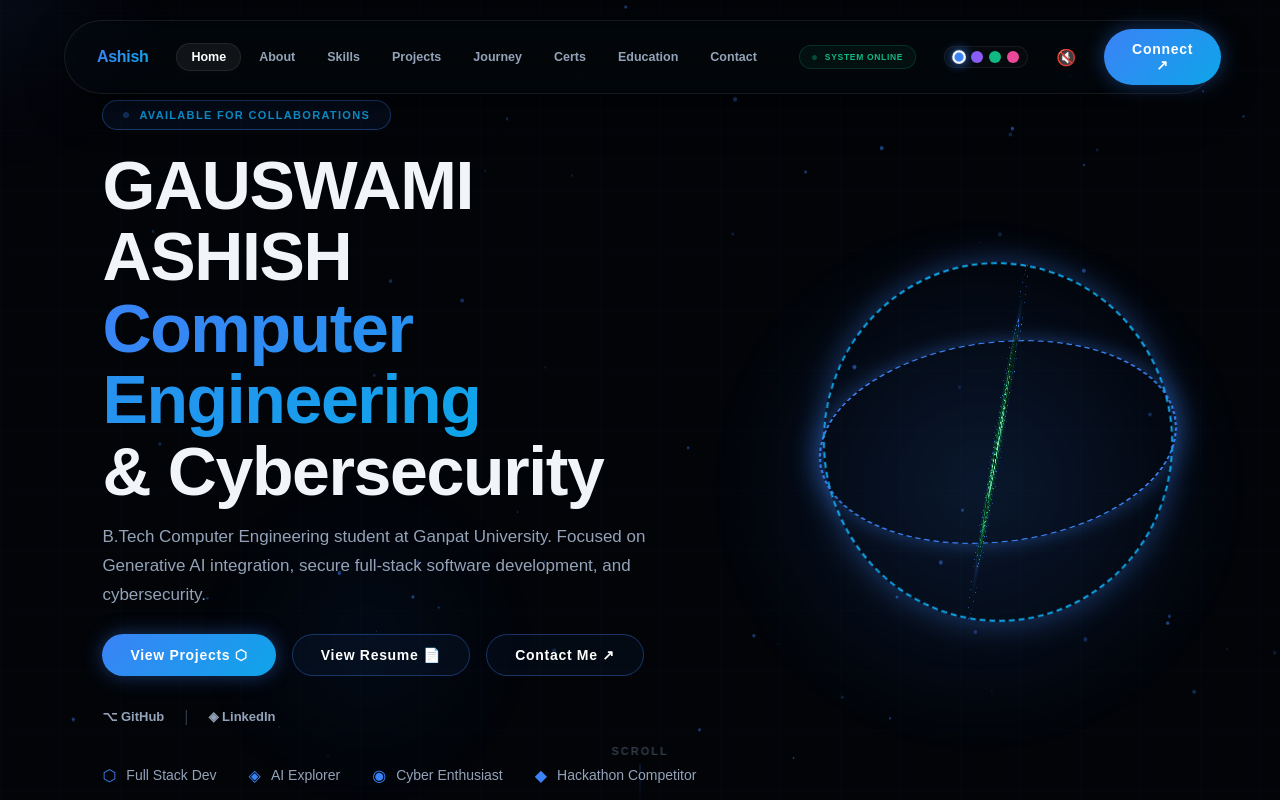
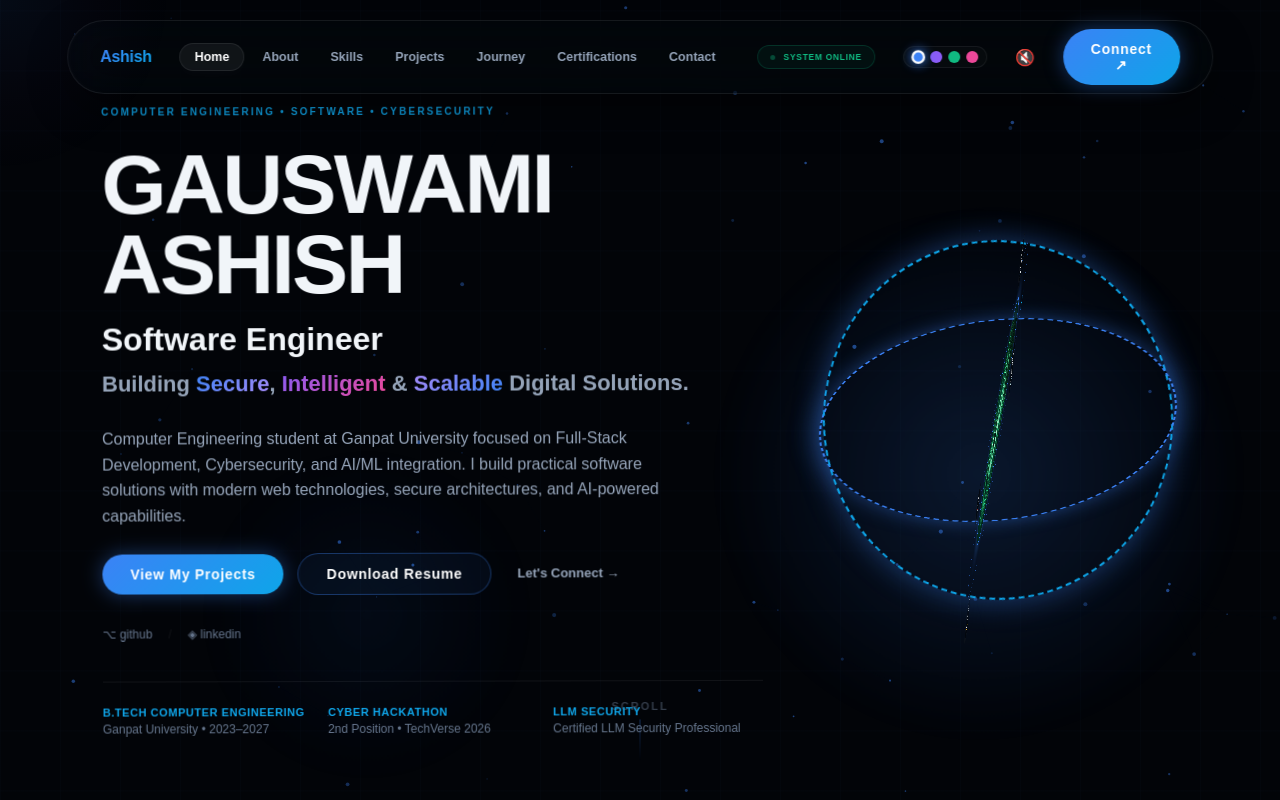
Before and after one commit to gauswamiashih/Ashish-Protfolio, a React (Vite) app: page / in a window 1280 px wide. Shown: the top 800 px of the page. Built offline with nearby package versions, Linux system fonts and the light colour scheme; a web font is replaced by a local one.

Commit message:
style: redesign home hero section with premium typography, floating modules, highlights, and custom animation delays

```diff
--- a/src/App.jsx
+++ b/src/App.jsx
@@ -7,8 +7,7 @@ const NAV_LINKS = [
   { id: "skills", label: "Skills" },
   { id: "projects", label: "Projects" },
   { id: "journey", label: "Journey" },
-  { id: "certs", label: "Certs" },
-  { id: "education", label: "Education" },
+  { id: "certs", label: "Certifications" },
   { id: "contact", label: "Contact" }
 ];
 
@@ -365,7 +364,7 @@ function SkillBar({ skill, delay }) {
         <div style={{ flex: 1 }}>
           <h4 style={{ fontFamily: "'Space Grotesk', sans-serif", fontWeight: 600, color: "#e2e8f0", fontSize: "16px" }}>{skill.cat}</h4>
         </div>
-        <span style={{ color: skill.color, fontWeight: 700, fontSize: "15px" }}>{skill.pct}%</span>
+        <span style={{ color: skill.color, fontWeight: 700, fontSize: "12px", background: skill.color + "15", padding: "4px 10px", borderRadius: "100px", border: `1px solid ${skill.color}30` }}>Focus Level: {skill.pct}%</span>
       </div>
       <div style={{ background: "rgba(255,255,255,0.05)", borderRadius: "100px", height: "6px", overflow: "hidden", marginBottom: "16px" }}>
         <div style={{ height: "100%", borderRadius: "100px", width: visible ? `${skill.pct}%` : "0%", background: `linear-gradient(90deg, ${skill.color}, #a78bfa)`, transition: `width 1.2s cubic-bezier(0.4, 0, 0.2, 1) ${delay}ms`, boxShadow: `0 0 12px ${skill.color}80` }} />
@@ -755,7 +754,7 @@ export default function Portfolio() {
 
   useEffect(() => {
     const handleScroll = () => {
-      const sections = ["hero", "about", "skills", "projects", "journey", "certs", "education", "contact"];
+      const sections = ["hero", "about", "skills", "projects", "journey", "certs", "contact"];
       const scrollPos = window.scrollY + 250; // offset for scroll spy
 
       for (const section of sections) {
@@ -1202,6 +1201,21 @@ export default function Portfolio() {
         }
         .nagriksetu-mock .mock-floating-panel .label { font-size: 6px; color: #64748b; }
         .nagriksetu-mock .mock-floating-panel .val { font-size: 7px; color: var(--preview-accent); font-weight: 700; }
+
+        @keyframes fadeIn {
+          from { opacity: 0; transform: translateY(14px); }
+          to { opacity: 1; transform: translateY(0); }
+        }
+        .animate-fade-in {
+          opacity: 0;
+          animation: fadeIn 0.8s cubic-bezier(0.16, 1, 0.3, 1) forwards;
+        }
+
+        @keyframes floatCard {
+          0% { transform: translateY(0px) rotate(0deg); }
+          50% { transform: translateY(-8px) rotate(0.5deg); }
+          100% { transform: translateY(0px) rotate(0deg); }
+        }
 
         @keyframes pulseDot {
           0%, 100% { opacity: 0.5; transform: scale(1); }
@@ -1444,68 +1458,93 @@ export default function Portfolio() {
         <div style={{ position: "absolute", top: "25%", left: "55%", width: "550px", height: "550px", background: "radial-gradient(circle, var(--accent-glow) 0%, transparent 70%)", pointerEvents: "none", animation: "pulseGlow 8s infinite" }} />
         <div style={{ position: "absolute", top: "55%", left: "15%", width: "350px", height: "350px", background: "radial-gradient(circle, rgba(var(--accent-glow-rgb), 0.08) 0%, transparent 70%)", pointerEvents: "none", animation: "pulseGlow 12s infinite" }} />
 
-        <div className="hero-layout" style={{ width: "100%", maxWidth: "1280px", margin: "0 auto", display: "grid", gridTemplateColumns: "1.2fr 0.8fr", alignItems: "center", gap: "32px", position: "relative", zIndex: 2 }}>
-
-          <div className="hero-content-wrapper" style={{ animation: heroVisible ? "slideIn 1.2s cubic-bezier(0.16, 1, 0.3, 1) forwards" : "none" }}>
-            <div className="hero-badge" style={{ display: "inline-flex", alignItems: "center", gap: "10px", padding: "8px 20px", borderRadius: "100px", background: "rgba(var(--accent-glow-rgb), 0.08)", border: "1px solid var(--accent-glow)", marginBottom: "32px" }}>
-              <div style={{ width: "6px", height: "6px", borderRadius: "50%", background: "var(--accent-primary)", animation: "pulseGlow 1.5s infinite" }} />
-              <span style={{ fontSize: "11px", color: "var(--accent-secondary)", fontWeight: 700, letterSpacing: "0.12em", textTransform: "uppercase" }}>Available for Collaborations</span>
+        <div className="hero-layout" style={{ width: "100%", maxWidth: "1280px", margin: "0 auto", display: "grid", gridTemplateColumns: "1.25fr 0.75fr", alignItems: "center", gap: "48px", position: "relative", zIndex: 2 }}>
+
+          <div className="hero-content-wrapper">
+            {/* Animated Small Label */}
+            <div className="animate-fade-in" style={{ display: "inline-flex", alignItems: "center", marginBottom: "28px", animationDelay: "100ms" }}>
+              <span style={{ fontSize: "10px", color: "var(--accent-secondary)", fontWeight: 700, letterSpacing: "0.22em", textTransform: "uppercase", fontFamily: "'Space Grotesk', sans-serif" }}>
+                COMPUTER ENGINEERING • SOFTWARE • CYBERSECURITY
+              </span>
             </div>
 
-            <h1 className="hero-title" style={{ fontFamily: "'Syne', sans-serif", fontSize: "clamp(34px, 5.5vw, 68px)", fontWeight: 800, lineHeight: 1.05, marginBottom: "24px", letterSpacing: "-0.02em" }}>
-              <span style={{ color: "#f1f5f9" }}>GAUSWAMI ASHISH</span><br />
-              <span style={{ background: "var(--theme-gradient)", WebkitBackgroundClip: "text", WebkitTextFillColor: "transparent" }}>Computer Engineering</span><br />
-              <span style={{ color: "#f1f5f9" }}>&amp; Cybersecurity</span>
+            {/* Large Typography Name */}
+            <h1 className="hero-title animate-fade-in" style={{ fontFamily: "'Syne', sans-serif", fontSize: "clamp(46px, 7.5vw, 84px)", fontWeight: 900, lineHeight: 0.95, marginBottom: "20px", letterSpacing: "-0.03em", color: "#f1f5f9", animationDelay: "250ms" }}>
+              GAUSWAMI<br />
+              ASHISH
             </h1>
 
-            <p className="hero-desc" style={{ color: "#94a3b8", fontSize: "clamp(15px, 2vw, 17px)", lineHeight: 1.7, maxWidth: "620px", marginBottom: "36px", minHeight: "56px" }}>
-              <Typewriter text="B.Tech Computer Engineering student at Ganpat University. Focused on Generative AI integration, secure full-stack software development, and cybersecurity." speed={25} />
+            {/* Headline and Subtitle */}
+            <div className="animate-fade-in" style={{ animationDelay: "400ms" }}>
+              <div className="hero-headline" style={{ fontFamily: "'Syne', sans-serif", fontSize: "clamp(22px, 3.5vw, 32px)", fontWeight: 800, color: "#f1f5f9", marginBottom: "12px" }}>
+                Software Engineer
+              </div>
+              <div className="hero-subheadline" style={{ fontFamily: "'Space Grotesk', sans-serif", fontSize: "clamp(16px, 2vw, 22px)", fontWeight: 600, color: "#94a3b8", lineHeight: 1.3, marginBottom: "28px" }}>
+                Building <span style={{ background: "linear-gradient(135deg, #3b82f6, #a78bfa)", WebkitBackgroundClip: "text", WebkitTextFillColor: "transparent" }}>Secure</span>, <span style={{ background: "linear-gradient(135deg, #8b5cf6, #ec4899)", WebkitBackgroundClip: "text", WebkitTextFillColor: "transparent" }}>Intelligent</span> &amp; <span style={{ background: "linear-gradient(135deg, #a78bfa, #3b82f6)", WebkitBackgroundClip: "text", WebkitTextFillColor: "transparent" }}>Scalable</span> Digital Solutions.
+              </div>
+            </div>
+
+            {/* Supporting Description */}
+            <p className="hero-desc animate-fade-in" style={{ color: "#94a3b8", fontSize: "clamp(14px, 1.8vw, 16px)", lineHeight: 1.6, maxWidth: "580px", marginBottom: "36px", animationDelay: "550ms" }}>
+              Computer Engineering student at Ganpat University focused on Full-Stack Development, Cybersecurity, and AI/ML integration. I build practical software solutions with modern web technologies, secure architectures, and AI-powered capabilities.
             </p>
 
-            <div className="hero-actions" style={{ display: "flex", flexWrap: "wrap", gap: "16px", marginBottom: "24px" }}>
-              <GlowBtn primary onClick={() => scrollTo("projects")}>View Projects ⬡</GlowBtn>
+            {/* Action Buttons */}
+            <div className="hero-actions animate-fade-in" style={{ display: "flex", flexWrap: "wrap", gap: "14px", alignItems: "center", marginBottom: "20px", animationDelay: "700ms" }}>
+              <GlowBtn primary onClick={() => scrollTo("projects")} style={{ padding: "10px 22px", fontSize: "13px" }}>View My Projects</GlowBtn>
               <a href="https://drive.google.com/file/d/1xRnLrVrKMPoBTUeW_KD1FBToYriMM8P-/view?usp=sharing" target="_blank" rel="noopener noreferrer" style={{ textDecoration: "none" }}>
-                <GlowBtn>View Resume 📄</GlowBtn>
+                <GlowBtn style={{ padding: "10px 22px", fontSize: "13px" }}>Download Resume</GlowBtn>
               </a>
-              <GlowBtn onClick={() => scrollTo("contact")}>Contact Me ↗</GlowBtn>
+              <span onClick={() => scrollTo("contact")} style={{ color: "#94a3b8", fontSize: "13px", fontWeight: 600, cursor: "pointer", transition: "all 0.3s", padding: "6px 12px" }}
+                onMouseEnter={e => e.target.style.color = "var(--accent-primary)"}
+                onMouseLeave={e => e.target.style.color = "#94a3b8"}>
+                Let's Connect →
+              </span>
             </div>
 
-            <div className="hero-social-links" style={{ display: "flex", gap: "20px", alignItems: "center", marginBottom: "40px" }}>
+            {/* Social Links */}
+            <div className="hero-social-links animate-fade-in" style={{ display: "flex", gap: "16px", alignItems: "center", marginBottom: "40px", animationDelay: "800ms" }}>
               <a
                 href="https://github.com/gauswamiashih"
                 target="_blank"
                 rel="noopener noreferrer"
-                style={{ color: "#94a3b8", textDecoration: "none", fontSize: "13px", fontWeight: 600, display: "flex", alignItems: "center", gap: "6px", transition: "color 0.3s" }}
+                style={{ color: "#64748b", textDecoration: "none", fontSize: "12px", fontFamily: "'Space Grotesk', sans-serif", fontWeight: 500, display: "inline-flex", alignItems: "center", gap: "6px", transition: "color 0.3s" }}
                 onMouseEnter={e => e.target.style.color = "var(--accent-primary)"}
-                onMouseLeave={e => e.target.style.color = "#94a3b8"}
+                onMouseLeave={e => e.target.style.color = "#64748b"}
               >
-                <span>⌥ GitHub</span>
+                ⌥ github
               </a>
-              <span style={{ color: "#2d3748" }}>|</span>
+              <span style={{ color: "rgba(255,255,255,0.06)", fontSize: "12px" }}>/</span>
               <a
                 href="https://www.linkedin.com/in/gauswami-ashish-078870293?utm_source=share_via&utm_content=profile&utm_medium=member_android"
                 target="_blank"
                 rel="noopener noreferrer"
-                style={{ color: "#94a3b8", textDecoration: "none", fontSize: "13px", fontWeight: 600, display: "flex", alignItems: "center", gap: "6px", transition: "color 0.3s" }}
+                style={{ color: "#64748b", textDecoration: "none", fontSize: "12px", fontFamily: "'Space Grotesk', sans-serif", fontWeight: 500, display: "inline-flex", alignItems: "center", gap: "6px", transition: "color 0.3s" }}
                 onMouseEnter={e => e.target.style.color = "var(--accent-primary)"}
-                onMouseLeave={e => e.target.style.color = "#94a3b8"}
+                onMouseLeave={e => e.target.style.color = "#64748b"}
               >
-                <span>◈ LinkedIn</span>
+                ◈ linkedin
               </a>
             </div>
 
-            <div className="hero-tags" style={{ display: "flex", flexWrap: "wrap", gap: "32px" }}>
-              {[["Full Stack Dev", "⬡"], ["AI Explorer", "◈"], ["Cyber Enthusiast", "◉"], ["Hackathon Competitor", "◆"]].map(([label, icon]) => (
-                <div key={label} style={{ display: "flex", alignItems: "center", gap: "10px" }}>
-                  <span style={{ color: "var(--accent-primary)", fontSize: "16px" }}>{icon}</span>
-                  <span style={{ color: "#94a3b8", fontSize: "14px", fontWeight: 500 }}>{label}</span>
+            {/* Small Profile Highlights */}
+            <div className="hero-highlights-row animate-fade-in" style={{ display: "grid", gridTemplateColumns: "repeat(auto-fit, minmax(200px, 1fr))", gap: "16px", marginTop: "16px", borderTop: "1px solid rgba(255,255,255,0.06)", paddingTop: "24px", animationDelay: "900ms" }}>
+              {[
+                { title: "B.Tech Computer Engineering", desc: "Ganpat University • 2023–2027" },
+                { title: "Cyber Hackathon", desc: "2nd Position • TechVerse 2026" },
+                { title: "LLM Security", desc: "Certified LLM Security Professional" }
+              ].map((hl, idx) => (
+                <div key={idx} style={{ display: "flex", flexDirection: "column", gap: "4px" }}>
+                  <span style={{ fontSize: "11px", fontWeight: 700, color: "var(--accent-secondary)", letterSpacing: "0.05em", textTransform: "uppercase", fontFamily: "'Space Grotesk', sans-serif" }}>{hl.title}</span>
+                  <span style={{ fontSize: "12px", color: "#64748b", fontWeight: 500 }}>{hl.desc}</span>
                 </div>
               ))}
             </div>
+
           </div>
 
           {/* Right Hologram Wireframe Grid */}
-          <div className="hero-right" style={{ display: "flex", justifyContent: "flex-end", zIndex: 1 }}>
+          <div className="hero-right animate-fade-in" style={{ display: "flex", justifyContent: "flex-end", zIndex: 1, animationDelay: "300ms" }}>
             <div className="hologram-wireframe" style={{
               width: "clamp(240px, 30vw, 360px)",
               height: "clamp(240px, 30vw, 360px)",
@@ -1577,6 +1616,87 @@ export default function Portfolio() {
                   background: "var(--accent-primary)",
                   boxShadow: "0 0 10px var(--accent-primary)"
                 }} />
+              </div>
+
+              {/* Floating System Cards */}
+              <div className="system-float-card" style={{
+                position: "absolute",
+                top: "5%",
+                left: "-8%",
+                background: "rgba(2, 4, 8, 0.75)",
+                backdropFilter: "blur(8px)",
+                border: "1px solid rgba(255, 255, 255, 0.08)",
+                borderRadius: "8px",
+                padding: "6px 12px",
+                fontSize: "10px",
+                fontWeight: 700,
+                color: "#f1f5f9",
+                letterSpacing: "0.08em",
+                animation: "floatCard 5s ease-in-out infinite",
+                zIndex: 3,
+                fontFamily: "'Space Grotesk', sans-serif"
+              }}>
+                ⚡ FULL STACK
+              </div>
+
+              <div className="system-float-card" style={{
+                position: "absolute",
+                top: "5%",
+                right: "-8%",
+                background: "rgba(2, 4, 8, 0.75)",
+                backdropFilter: "blur(8px)",
+                border: "1px solid rgba(255, 255, 255, 0.08)",
+                borderRadius: "8px",
+                padding: "6px 12px",
+                fontSize: "10px",
+                fontWeight: 700,
+                color: "#f1f5f9",
+                letterSpacing: "0.08em",
+                animation: "floatCard 6s ease-in-out infinite 0.5s",
+                zIndex: 3,
+                fontFamily: "'Space Grotesk', sans-serif"
+              }}>
+                🤖 AI / ML
+              </div>
+
+              <div className="system-float-card" style={{
+                position: "absolute",
+                bottom: "15%",
+                left: "-12%",
+                background: "rgba(2, 4, 8, 0.75)",
+                backdropFilter: "blur(8px)",
+                border: "1px solid rgba(255, 255, 255, 0.08)",
+                borderRadius: "8px",
+                padding: "6px 12px",
+                fontSize: "10px",
+                fontWeight: 700,
+                color: "#f1f5f9",
+                letterSpacing: "0.08em",
+                animation: "floatCard 7s ease-in-out infinite 1s",
+                zIndex: 3,
+                fontFamily: "'Space Grotesk', sans-serif"
+              }}>
+                🛡️ CYBERSECURITY
+              </div>
+
+              <div className="system-float-card" style={{
+                position: "absolute",
+                bottom: "15%",
+                right: "-12%",
+                background: "rgba(2, 4, 8, 0.75)",
+                backdropFilter: "blur(8px)",
+                border: "1px solid rgba(255, 255, 255, 0.08)",
+                borderRadius: "8px",
+                padding: "6px 12px",
+                fontSize: "10px",
+                fontWeight: 700,
+                color: "#f1f5f9",
+                letterSpacing: "0.08em",
+                animation: "floatCard 5.5s ease-in-out infinite 1.5s",
+                zIndex: 3,
+                fontFamily: "'Space Grotesk', sans-serif"
+              }}>
+                ☁️ CLOUD / APIs
               </div>
 
             </div>
```
